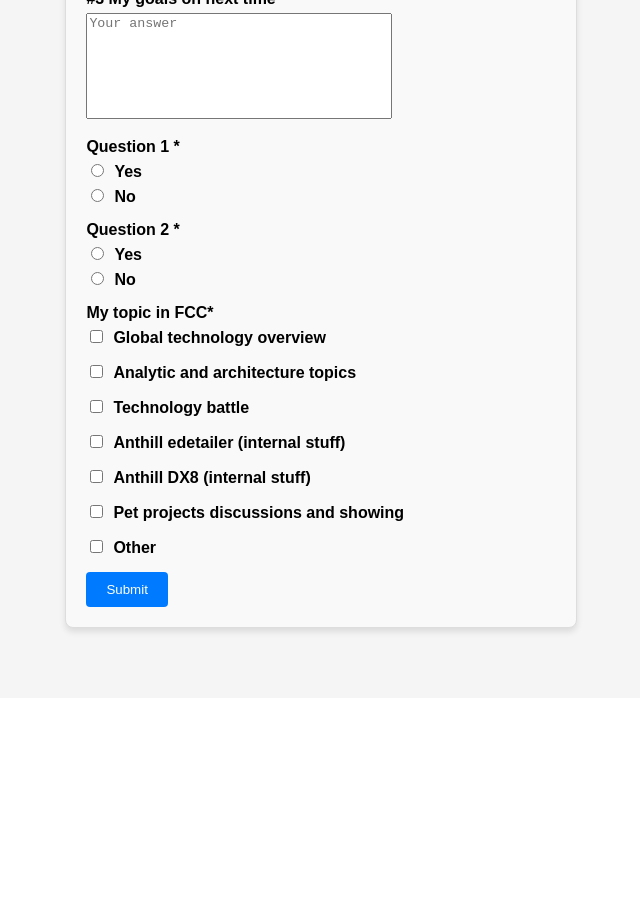
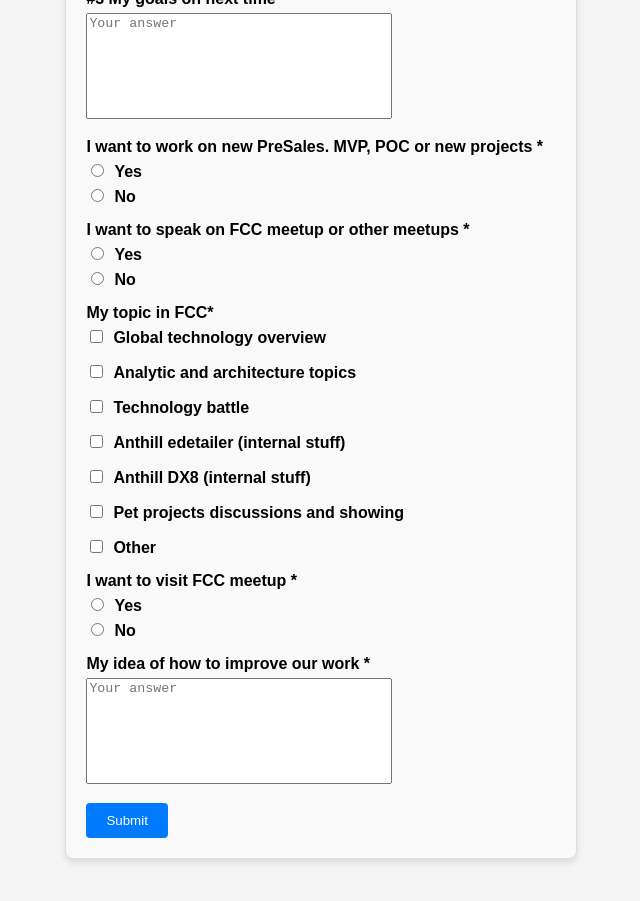
Before and after one commit to v1fes/React, a React (Vite) app in the folder Hook-Form/: page / in a window 1280 px wide. Shown: the part 1880-2781 px from the top of the page, without its empty margins (319-959 px from the left). Before the commit the page ends 2578 px from the top, so only its background shows below. Built offline with nearby package versions, Linux system fonts and the light colour scheme.

Commit message:
Додано так/ні поле, та поле для фідбеку

```diff
--- a/Hook-Form/src/components/Form/Form.jsx
+++ b/Hook-Form/src/components/Form/Form.jsx
@@ -19,6 +19,7 @@ const schema = yup.object().shape({
   favoriteTech: yup.string().required('Please select your favorite tech'),
   question1: yup.string().required('This field is required'),
   question2: yup.string().required('This field is required'),
+  question3: yup.string().required('This field is required'),
 otherTech: yup.string().when('favoriteTech', {
   is: 'Other',
   then: yup.string().required('Please specify your tech'),
@@ -53,6 +54,7 @@ const Form = () => {
       additionalOptions2: [],
       question1: '',
       question2: '',
+      question3: '',
     },
   });
 
@@ -156,13 +158,13 @@ const Form = () => {
             {/* Інші поля форми */}
           <YesNoQuestion
             name="question1"
-            label="Question 1"
+            label="I want to work on new PreSales. MVP, POC or new projects "
             register={methods.register}
             error={methods.formState.errors.question1}
           />
           <YesNoQuestion
             name="question2"
-            label="Question 2"
+            label="I want to speak on FCC meetup or other meetups "
             register={methods.register}
             error={methods.formState.errors.question2}
         />
@@ -177,6 +179,17 @@ const Form = () => {
             { value: 'Option16', label: 'Pet projects discussions and showing' },
           ]}
         />
+        <YesNoQuestion
+            name="question3"
+            label="I want to visit FCC meetup"
+            register={methods.register}
+          error={methods.formState.errors.question3}
+        />
+        <TextAreaBlock
+            name="goal4"
+            label="My idea of how to improve our work"
+            placeholder="Your answer"
+          />
         <button type="submit">Submit</button>
       </form>
     </FormProvider>
```
